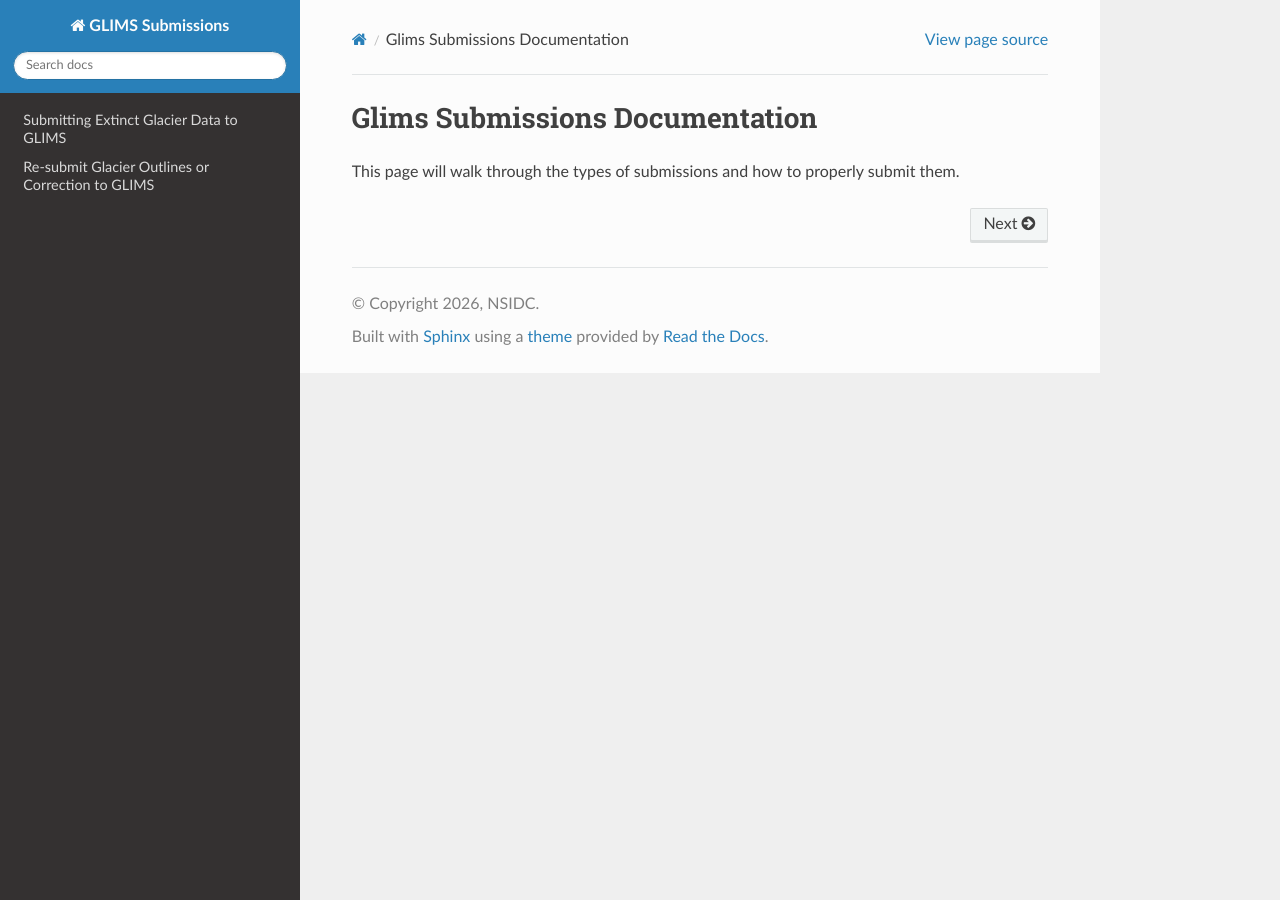
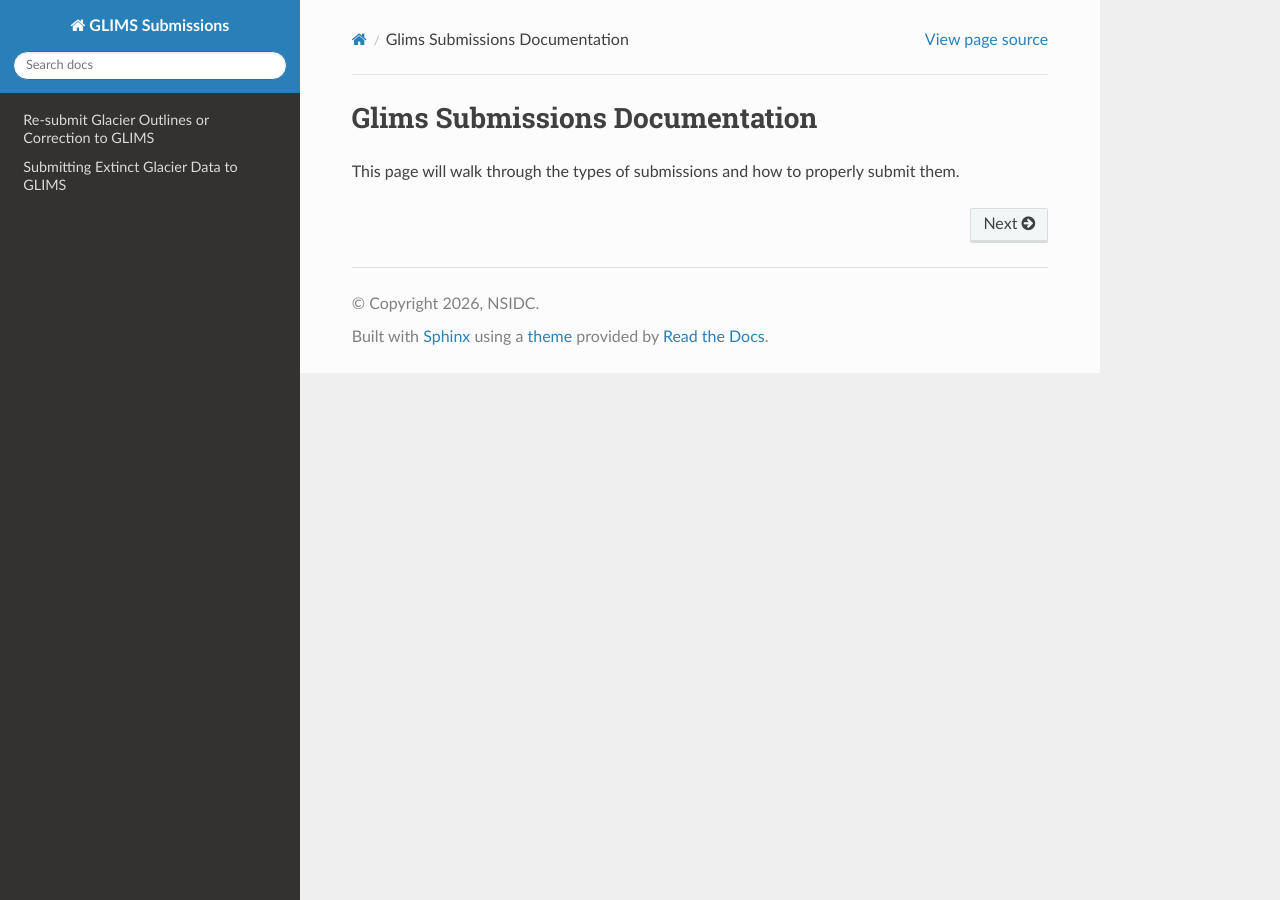
Before and after one commit to glims-nsidc/glims-submissions-docs, a Sphinx documentation site: the page built from docs/index.md, in a window 1280 px wide. Built offline with Sphinx 7.4.7 and the Read the Docs theme 3.1.0, drawn with Linux system fonts in a browser that asks for light colours.

Commit message:
re-order

````diff
--- a/docs/index.md
+++ b/docs/index.md
@@ -4,8 +4,8 @@
 :maxdepth: 1
 :hidden:
 
+re_submitting
 submitting_extinct_glaciers
-re_submitting
 ```
 
 This page will walk through the types of submissions and how to properly submit them.
````
